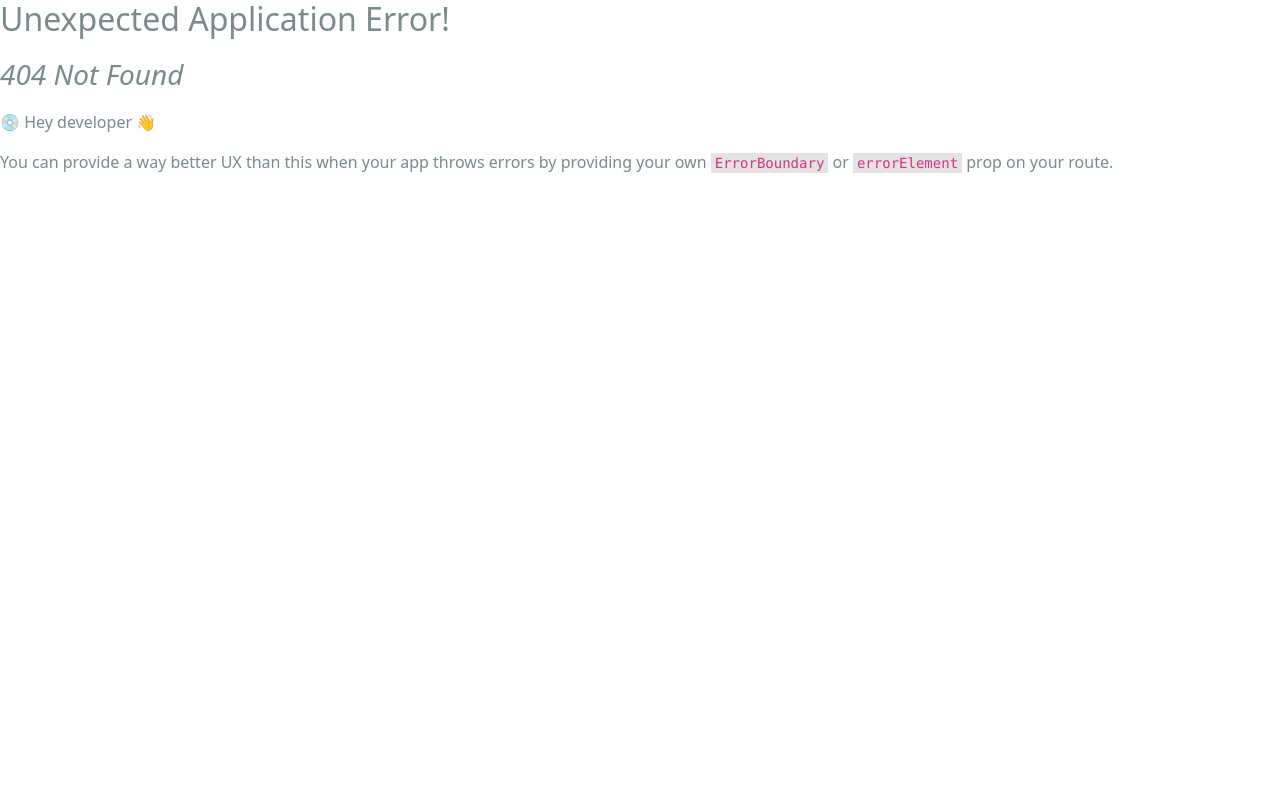
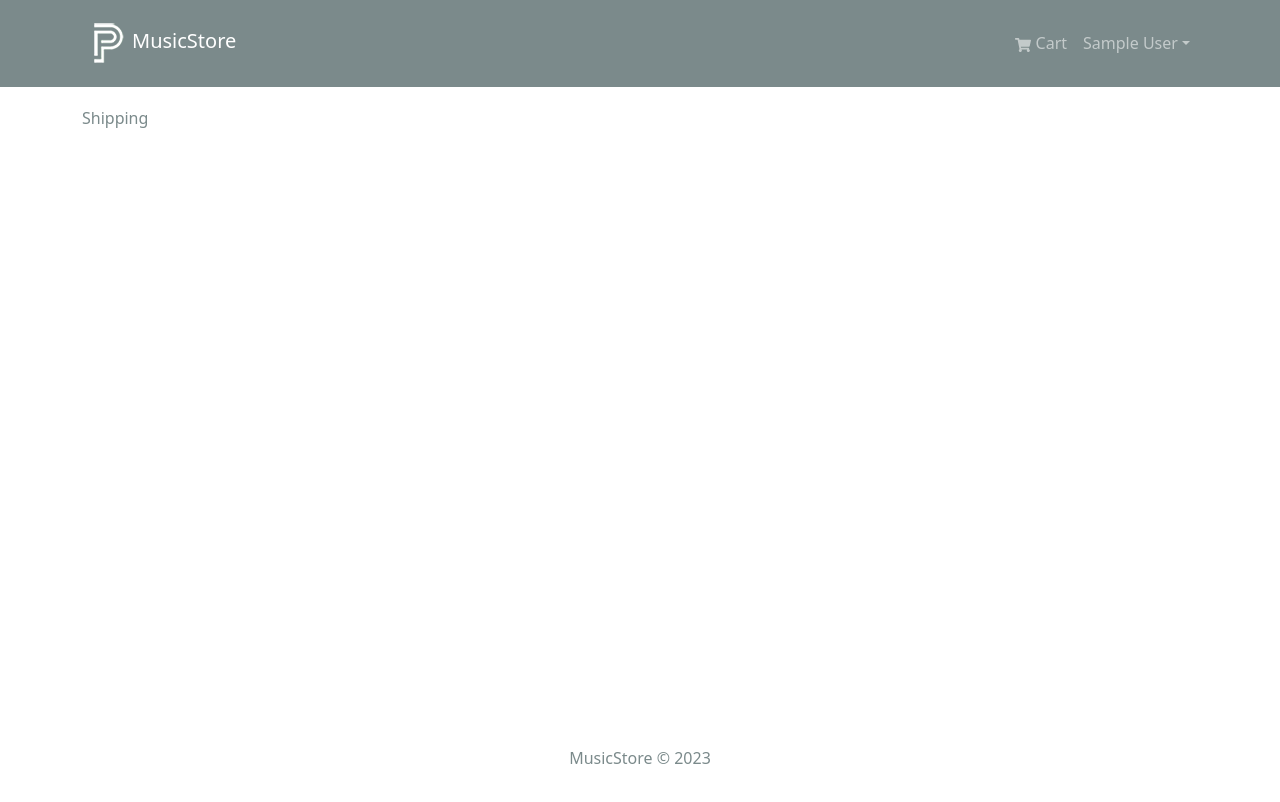
Before and after one commit to Kernix13/music-store-mern-ecommerce, a React (Vite) app in the folder frontend/: page /shipping in a window 1280 px wide. Before the commit this address had no page. Shown: the top 802 px of the page. Built offline with nearby package versions, Linux system fonts and the light colour scheme; sample sign-in values are in the browser's storage.

Commit message:
Added Shipping and PrivateRoute

```diff
--- /dev/null
+++ b/frontend/src/components/PrivateRoute.jsx
@@ -0,0 +1,9 @@
+import { Outlet, Navigate } from 'react-router-dom';
+import { useSelector } from 'react-redux';
+
+const PrivateRoute = () => {
+  const { userInfo } = useSelector(state => state.auth);
+  return userInfo ? <Outlet /> : <Navigate to="/login" replace />
+}
+
+export default PrivateRoute;
--- a/frontend/src/main.jsx
+++ b/frontend/src/main.jsx
@@ -1,5 +1,5 @@
-import React from 'react'
-import ReactDOM from 'react-dom/client'
+import React from 'react';
+import ReactDOM from 'react-dom/client';
 import {
   createBrowserRouter,
   createRoutesFromElements,
@@ -7,13 +7,15 @@ import {
   RouterProvider
 } from 'react-router-dom';
 import {Provider} from 'react-redux';
-import store from './store'
-import App from './App.jsx'
-import Home from './views/Home.jsx'
-import Details from './views/Details.jsx'
+import store from './store';
+import App from './App.jsx';
+import PrivateRoute from './components/PrivateRoute';
+import Home from './views/Home.jsx';
+import Details from './views/Details.jsx';
 import Cart from './views/Cart';
 import Login from './views/Login';
 import Register from './views/Register';
+import Shipping from './views/Shipping';
 import './assets/styles/bootstrap.custom.css'
 import './assets/styles/index.css';
 
@@ -25,7 +27,13 @@ const router = createBrowserRouter(
       <Route path="/cart" element={<Cart />} />
       <Route path="/login" element={<Login />} />
       <Route path="/register" element={<Register />} />
+
+      <Route path='' element={<PrivateRoute />}>
+        <Route path='/shipping' element={<Shipping />} />
+      </Route>
+
     </Route>
+
   )
 )
 
--- a/frontend/src/slices/cartSlice.js
+++ b/frontend/src/slices/cartSlice.js
@@ -1,7 +1,7 @@
 import { createSlice } from "@reduxjs/toolkit";
 import { updateCart } from "../utils/cartUtils";
 
-const initialState = localStorage.getItem('cart') ? JSON.parse(localStorage.getItem('cart')) : {cartItems: []};
+const initialState = localStorage.getItem('cart') ? JSON.parse(localStorage.getItem('cart')) :{ cartItems: [], shippingAddress: {}, paymentMethod: 'PayPal' };
 
 const cartSlice = createSlice({
   name: 'cart',
@@ -25,10 +25,14 @@ const cartSlice = createSlice({
       state.cartItems = state.cartItems.filter(x => x._id !== action.payload);
 
       return updateCart(state);
-    }
+    },
+    saveShippingAddress: (state, action) => {
+      state.shippingAddress = action.payload;
+      return updateCart(state);
+    },
   },
 });
 
-export const { addToCart, removeFromCart } = cartSlice.actions;
+export const { addToCart, removeFromCart, saveShippingAddress } = cartSlice.actions;
 
 export default cartSlice.reducer
--- /dev/null
+++ b/frontend/src/views/Shipping.jsx
@@ -0,0 +1,8 @@
+
+const Shipping = () => {
+  return (
+    <div>Shipping</div>
+  )
+}
+
+export default Shipping;
```
